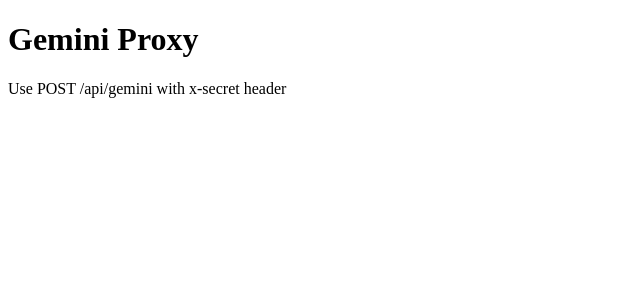
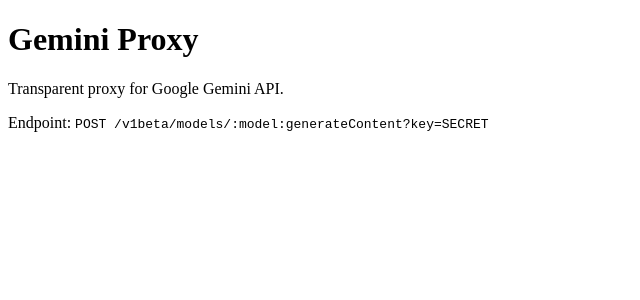
Before and after one commit to dbobkov245-source/gemini_proxi, a Next.js app: page / in a window 1280 px wide. Shown: the top 300 px of the page, without its empty margins (0-640 px from the left). Built offline with nearby package versions, Linux system fonts and the light colour scheme.

Commit message:
docs: update homepage with new endpoint info

```diff
--- a/app/page.tsx
+++ b/app/page.tsx
@@ -2,7 +2,8 @@
   return (
     <main>
       <h1>Gemini Proxy</h1>
-      <p>Use POST /api/gemini with x-secret header</p>
+      <p>Transparent proxy for Google Gemini API.</p>
+      <p>Endpoint: <code>POST /v1beta/models/:model:generateContent?key=SECRET</code></p>
     </main>
   )
 }
```
